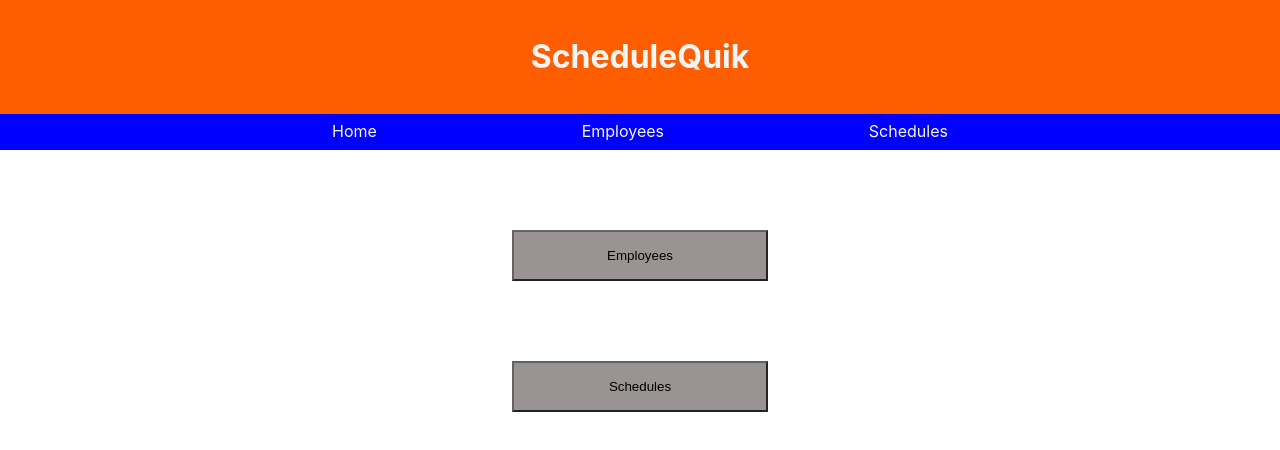
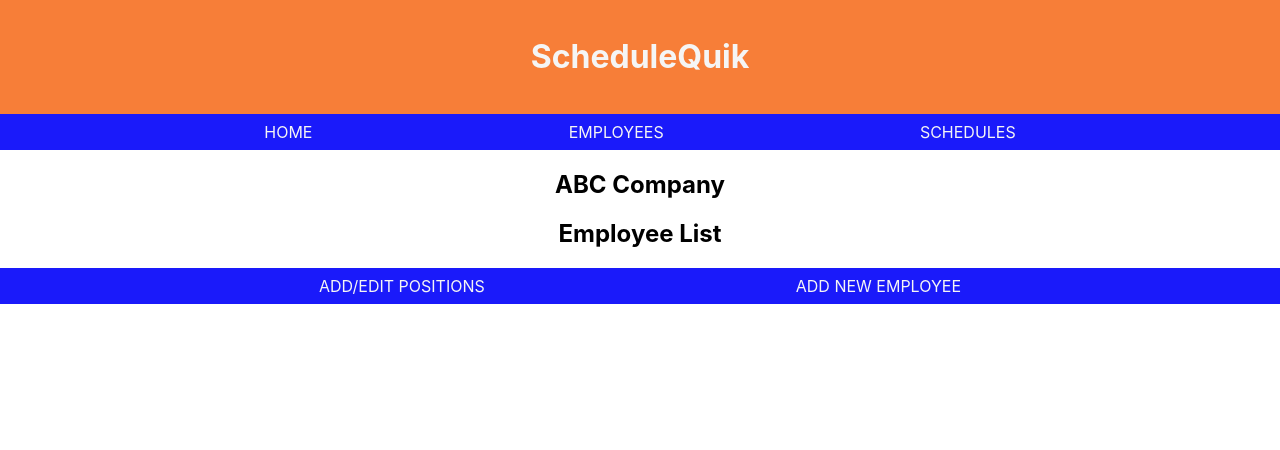
Before and after one commit to StPeteFrank/schedulequik, a React (Create React App) app: page / in a window 1280 px wide. Shown: the top 450 px of the page. Built offline with nearby package versions, Linux system fonts and the light colour scheme.

Commit message:
Added Home, Employees, and Schedules components.

```diff
--- a/src/App.js
+++ b/src/App.js
@@ -1,6 +1,9 @@
 import React, { Component } from 'react'
 import logo from './logo.svg'
 import './App.css'
+import Home from './Home'
+import Employees from './Employees'
+import Schedules from './Schedules'
 
 class App extends Component {
   render() {
@@ -10,14 +13,13 @@ class App extends Component {
           <h1>ScheduleQuik</h1>
         </div>
         <div className="Tabs">
-          <a href="#">Home</a>
-          <a href="#">Employees</a>
-          <a href="#">Schedules</a>
+          <a href="#">HOME</a>
+          <a href="#">EMPLOYEES</a>
+          <a href="#">SCHEDULES</a>
         </div>
-        <div className="NavButtons">
-          <button>Employees</button>
-          <button>Schedules</button>
-        </div>
+        {/* <Home /> */}
+        <Employees />
+        {/* <Schedules /> */}
       </div>
     )
   }
--- /dev/null
+++ b/src/Employees.js
@@ -0,0 +1,20 @@
+import React, { Component } from 'react'
+
+class Employees extends Component {
+  render() {
+    return (
+      <div>
+        <div className="CompanyName">
+          <h2>ABC Company</h2>
+          <h2>Employee List</h2>
+        </div>
+        <div className="AddEditTabs">
+          <a href="#">ADD/EDIT POSITIONS</a>
+          <a href="#">ADD NEW EMPLOYEE</a>
+        </div>
+      </div>
+    )
+  }
+}
+
+export default Employees
--- /dev/null
+++ b/src/Home.js
@@ -0,0 +1,20 @@
+import React, { Component } from 'react'
+
+class Home extends Component {
+  render() {
+    return (
+      <div>
+        <div classname="CompanyName">
+          <h2>ABC Company</h2>
+          <h2>Welcome John Smith, Manager</h2>
+        </div>
+        <div className="NavButtons">
+          <button>EMPLOYESS</button>
+          <button>SCHEDULES</button>
+        </div>
+      </div>
+    )
+  }
+}
+
+export default Home
--- /dev/null
+++ b/src/Schedules.js
@@ -0,0 +1,16 @@
+import React, { Component } from 'react'
+
+class Schedules extends Component {
+  render() {
+    return (
+      <div>
+        <div classname="CompanyName">
+          <h2>ABC Company</h2>
+          <h2>Scheduler</h2>
+        </div>
+      </div>
+    )
+  }
+}
+
+export default Schedules
--- a/src/index.css
+++ b/src/index.css
@@ -6,6 +6,7 @@ body {
     sans-serif;
   -webkit-font-smoothing: antialiased;
   -moz-osx-font-smoothing: grayscale;
+  /* background-color: rgb(214, 208, 208); */
 }
 
 code {
@@ -13,19 +14,24 @@ code {
     monospace;
 }
 .Header {
-  background-color: rgb(255, 94, 0);
+  background-color: rgb(247, 126, 56);
   padding: 2vh;
   color: whitesmoke;
 }
 .Tabs {
-  background-color: blue;
+  display: flex;
+  justify-content: space-evenly;
+  background-color: rgb(26, 26, 250);
   color: whitesmoke;
   padding: 1vh;
 }
 .Tabs a {
+  display: flex;
+  justify-content: center;
+  align-items: center;
   color: whitesmoke;
   text-decoration: none;
-  padding: 8vw;
+  text-align: center;
   cursor: pointer;
 }
 .NavButtons {
@@ -33,16 +39,32 @@ code {
   justify-content: center;
   flex-direction: column;
   margin: auto;
-  /* margin-top: 10vh; */
   color: grey;
-  width: 20vw;
+  align-items: center;
 }
 .NavButtons button {
-  /* display: flex; */
-  padding: 1rem;
-  margin-top: 10vh;
+  display: flex;
+  justify-content: left;
+  padding: 0.5rem;
+  margin-top: 8vh;
+  width: 40vw;
   cursor: pointer;
+  /* background-color: rgb(247, 126, 56); */
+  border-color: rgba(0, 0, 0, 0.753);
   /* color: whitesmoke; */
-  background-color: rgb(153, 147, 147);
-  border-color: rgba(0, 0, 0, 0.753);
+  background-image: linear-gradient(rgb(247, 126, 56), rgb(170, 165, 165));
 }
+.AddEditTabs a {
+  color: whitesmoke;
+  text-decoration: none;
+  /* padding: 9vw; */
+  cursor: pointer;
+}
+.AddEditTabs {
+  background-color: rgb(26, 26, 250);
+  color: whitesmoke;
+  display: flex;
+  justify-content: space-evenly;
+  align-items: center;
+  padding: 1vh;
+}
```
